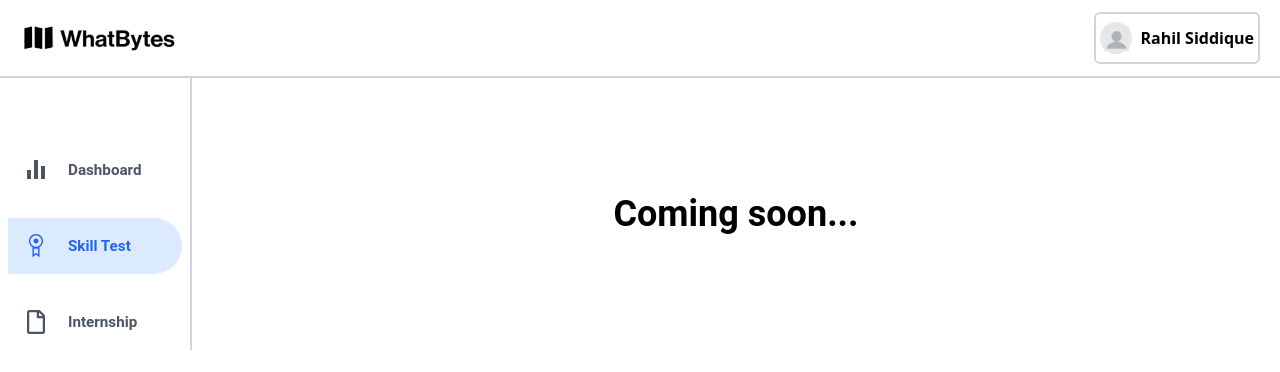
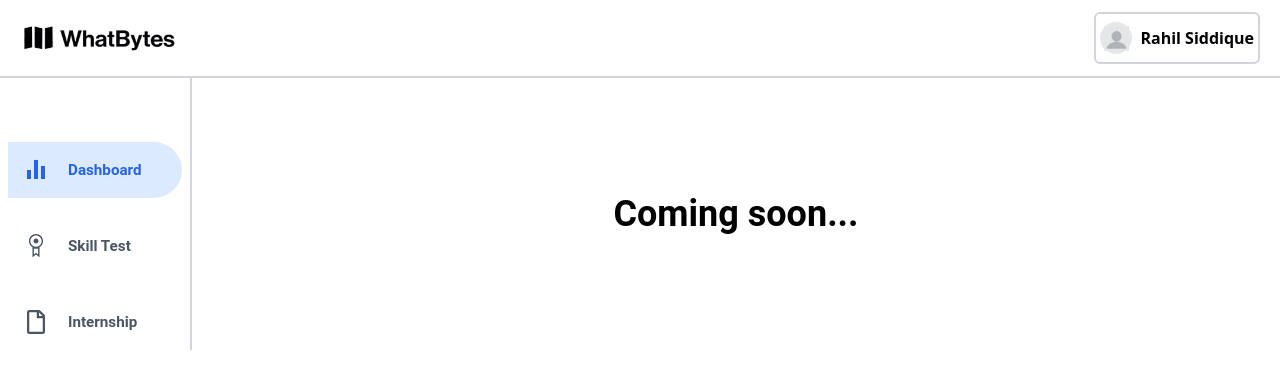
Before and after one commit to Rakshit6722/WhatBytes-assignment, a React (Vite) app: page /dashboard in a window 1280 px wide. Shown: the top 372 px of the page. Built offline with nearby package versions, Linux system fonts and the light colour scheme.

Commit message:
updated logic for showing highlighted icon in sidebar

```diff
--- a/src/components/common/Navbar.jsx
+++ b/src/components/common/Navbar.jsx
@@ -1,12 +1,15 @@
 import React from 'react';
 import logo from '../../assets/whatBytes_logo.png';
 import profile from '../../assets/profile-photo.png'
+import { Link } from 'react-router-dom';
 const Navbar = () => {
     return (
         <div className='flex items-center justify-between px-5 py-3 border-b-2 border-gray-300'> {/* Border bottom with light grey color */}
-            <div className='w-40'>
-                <img src={logo} alt='logo' />
-            </div>
+            <Link to={"/"}>
+                <div className='w-40'>
+                    <img src={logo} alt='logo' />
+                </div>
+            </Link>
             <div className='flex items-center gap-2 lg:border-2 lg:border-gray-300 rounded-md lg:px-1 lg:py-2 cursor-pointer'>
                 <div className='rounded-full bg-gray-200 w-8 h-8 flex items-center justify-center'>
                     <img src={profile} width={25} />
--- a/src/pages/Home.jsx
+++ b/src/pages/Home.jsx
@@ -1,9 +1,10 @@
 import React, { useState } from 'react';
-import { Outlet } from 'react-router';
+import { Outlet, useLocation } from 'react-router';
 import { Link } from 'react-router-dom';
 import { RiBarChartFill } from "react-icons/ri";
 import { TfiMedallAlt } from "react-icons/tfi";
 import { FaRegFile } from "react-icons/fa";
+import { matchPath } from 'react-router';
 
 const Home = () => {
     const links = [
@@ -24,7 +25,11 @@ const Home = () => {
         },
     ];
 
-    const [selected, setSelected] = useState('Skill Test');
+    const location = useLocation()
+
+    const matchRoute = (route) => {
+        return matchPath({ path: route }, location.pathname)
+    }
 
     return (
         <div className='font-custom h-full'>
@@ -35,12 +40,11 @@ const Home = () => {
                         {links.map((link) => (
                             <li
                                 key={link.element}
-                                onClick={() => setSelected(link.element)}
                                 className={`cursor-pointer`}
                             >
                                 <Link to={link.path}>
                                     <div
-                                        className={`flex gap-5 items-center p-4 transition-all duration-300 ${selected === link.element
+                                        className={`flex gap-5 items-center p-4 transition-all duration-300 ${matchRoute(link.path)
                                             ? 'bg-blue-100 text-blue-600 rounded-r-full'
                                             : ''
                                             }`}
@@ -67,12 +71,11 @@ const Home = () => {
                             {links.map((link) => (
                                 <li
                                     key={link.element}
-                                    onClick={() => setSelected(link.element)}
                                     className={`cursor-pointer`}
                                 >
                                     <Link to={link.path}>
                                         <div
-                                            className={`flex flex-col items-center p-2 transition-all duration-300 ${selected === link.element
+                                            className={`flex flex-col items-center p-2 transition-all duration-300 ${matchRoute(link.path)
                                                 ? 'text-blue-700'
                                                 : 'text-gray-600'
                                                 }`}
```
